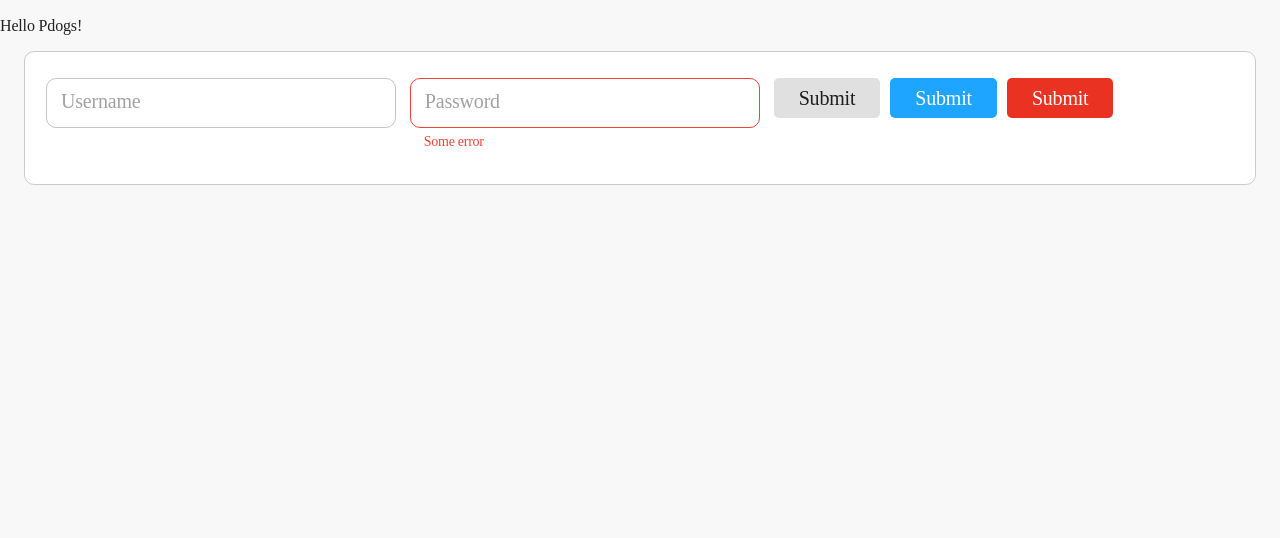
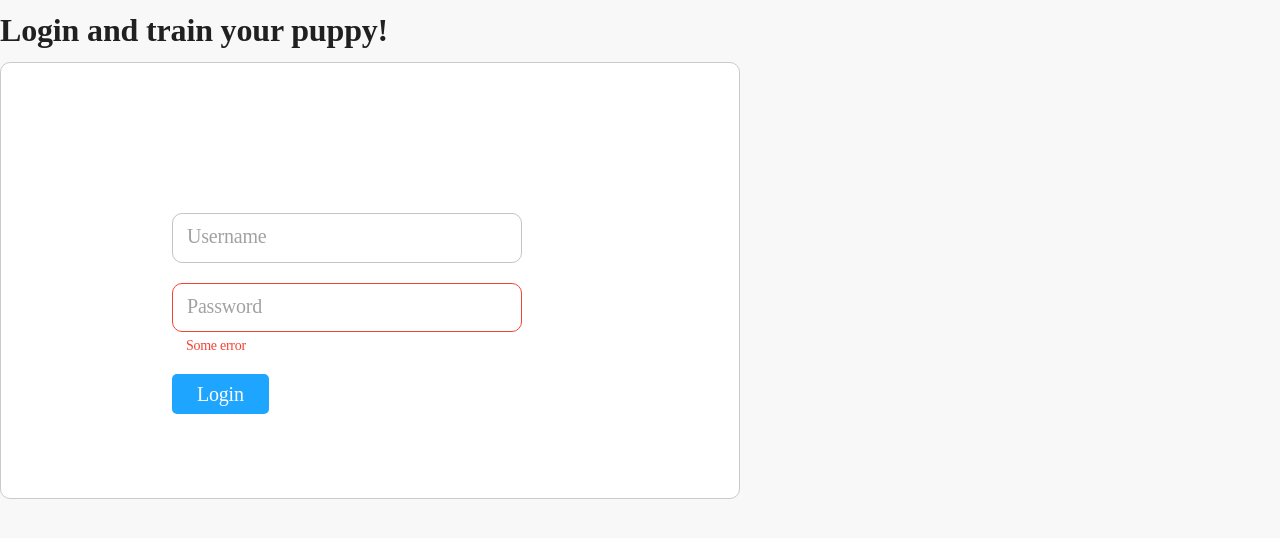
Before and after one commit to yyl14/pd6-fe, a React (Create React App) app: page /login in a window 1280 px wide. Shown: the top 538 px of the page. Built offline with nearby package versions, Linux system fonts and the light colour scheme; a web font is replaced by a local one.

Commit message:
login form init

```diff
--- a/src/containers/auth/LoginForm.js
+++ b/src/containers/auth/LoginForm.js
@@ -2,7 +2,7 @@ import { useState } from 'react';
 import React, { useSelector, useDispatch } from 'react-redux';
 import { bindActionCreators } from 'redux';
 import {
-  Button, TextField, Card, CardContent,
+  Button, TextField, Card, CardContent, Container, Grid,
 } from '@material-ui/core';
 import { borders, borderRadius } from '@material-ui/system';
 
@@ -21,25 +21,27 @@ export default function LoginForm() {
 
   return (
     <Card className="login-form" variant="outlined">
-      <CardContent>
-        {' '}
-        <TextField placeholder="Username" value={username} onChange={(e) => setUserName(e.target.value)} />
-        {' '}
+      <CardContent className="login-form-content">
         <TextField
+          id="login-username"
+          placeholder="Username"
+          value={username}
+          onChange={(e) => setUserName(e.target.value)}
+        />
+
+        <TextField
+          id="login-username"
           placeholder="Password"
           value={password}
           onChange={(e) => setPassword(e.target.value)}
           error
           helperText="Some error"
         />
-        {' '}
-        <Button onClick={onsubmit}>Submit</Button>
-        <Button color="primary" onClick={onsubmit}>
-          Submit
-        </Button>
-        <Button color="secondary" onClick={onsubmit}>
-          Submit
-        </Button>
+        <Grid>
+          <Button color="primary" onClick={onsubmit}>
+            Login
+          </Button>
+        </Grid>
       </CardContent>
     </Card>
   );
--- a/src/containers/auth/login.js
+++ b/src/containers/auth/login.js
@@ -41,10 +41,8 @@ class Login extends Component {
   render() {
     return (
       <div className="page login-page">
-        <p>Hello Pdogs!</p>
-        <Container>
-          <LoginForm />
-        </Container>
+        <h1 className="login-title">Login and train your puppy!</h1>
+        <LoginForm />
       </div>
     );
   }
--- a/src/styles/auth.css
+++ b/src/styles/auth.css
@@ -1,63 +1,16 @@
-.warning{
-  /* Auto Layout */
-
-  display: flex;
-  flex-direction: row;
-  justify-content: flex-end;
-  align-items: center;
-  padding: 0px 10px;
-
+.login-form {
   position: absolute;
-  width: 204px;
-  height: 19px;
-  left: 5px;
-  bottom: 0px;
-
-  background: #FFFFFF;
+  width: 740px;
+  padding: 124px 150px 50px 150px;
 }
 
-.warning_msg{
-  position: static;
-  left: 17.16%;
-  right: 4.9%;
-  top: 0%;
-  bottom: 0%;
-
-  /* Sub-Body */
-
-  font-family: SF UI Text;
-  font-style: normal;
-  font-weight: normal;
-  font-size: 16px;
-  line-height: 19px;
-  /* identical to box height */
-
-  display: flex;
-  align-items: center;
-  letter-spacing: -0.01em;
-
-  /* Red/100 */
-
-  color: #EA3222;
-
-
-  /* Inside Auto Layout */
-
-  flex: none;
-  order: 1;
-  flex-grow: 0;
-  margin: 0px 10px;
+#login-username {
+  width: 350px;
 }
 
-.warning_img{
-  position: absolute;
-  left: 8.33%;
-  right: 91.18%;
-  top: 73.68%;
-  bottom: 21.05%;
-
-  /* Mono/White */
-
-  background: #FFFFFF;
-  transform: matrix(1, 0, 0, -1, 0, 0);
+.login-form-content {
+  display: flex;
+  flex-direction: column;
+  align-content: center;
+  justify-content: center;
 }
--- a/src/theme.js
+++ b/src/theme.js
@@ -87,6 +87,7 @@ const shape = {
 };
 
 const overrides = {
+  // "Button"
   MuiButton: {
     root: {
       transition: 'opacity 0.4s, background 0.4s',
@@ -125,20 +126,23 @@ const overrides = {
     },
   },
 
+  // "Input"
   MuiTextField: {
     root: {
+      width: '350px',
       margin: '10px 5px 10px 5px',
     },
   },
 
   MuiOutlinedInput: {
     root: {
-      width: '350px',
       '& $notchedOutline': {
+        width: '350px',
         borderRadius: 10,
       },
 
       '& input': {
+        width: '350px',
         padding: '12px 0px 14px 15px',
         fontWeight: 500,
         fontSize: '20px',
@@ -162,13 +166,15 @@ const overrides = {
   },
 
   MuiCard: {
+    // "Box"
     elevation: {
       boxShadow: '0px 4px 12px rgba(0, 0, 0, 0.25)',
     },
+    // "Card"
     outlined: {
       boxShadow: 'none',
-      // border: '1px solid #CACACA',
     },
+    // both "Box" and "Card"
     rounded: {
       borderRadius: '10px',
     },
```
